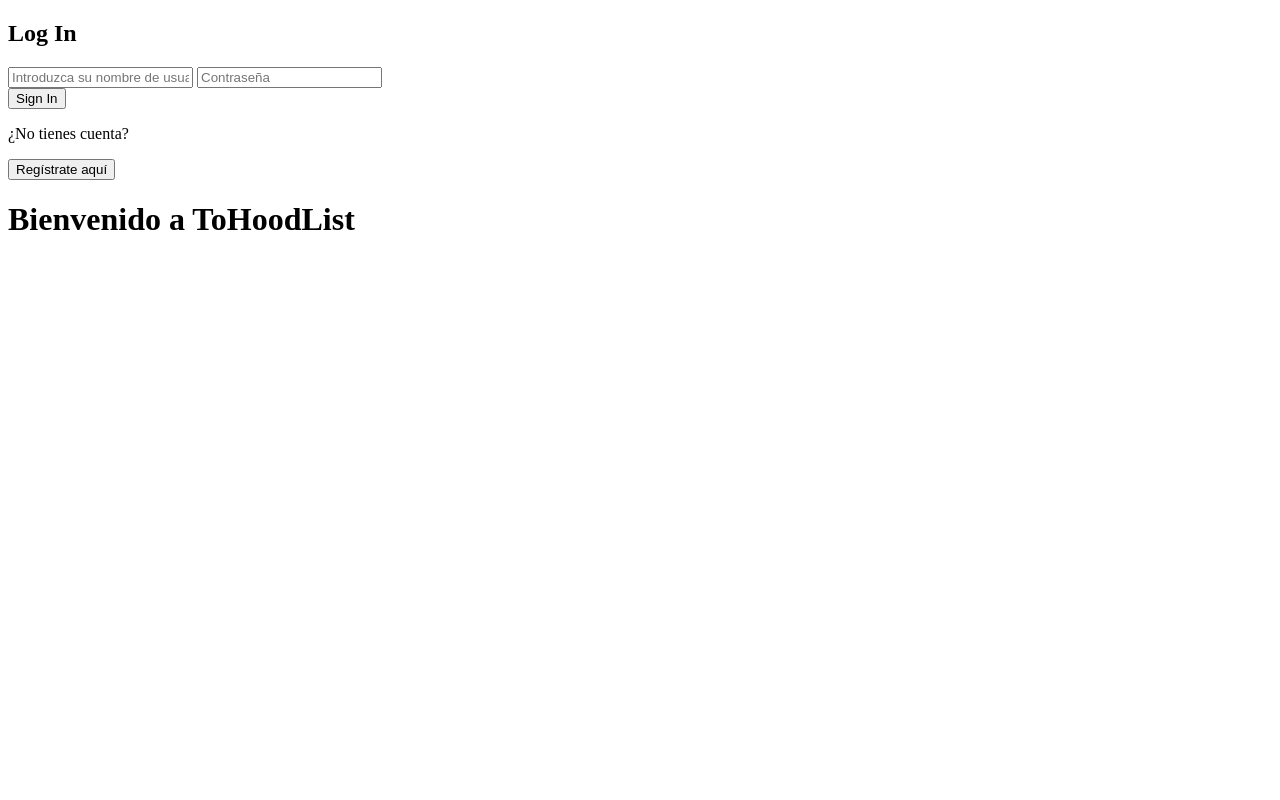
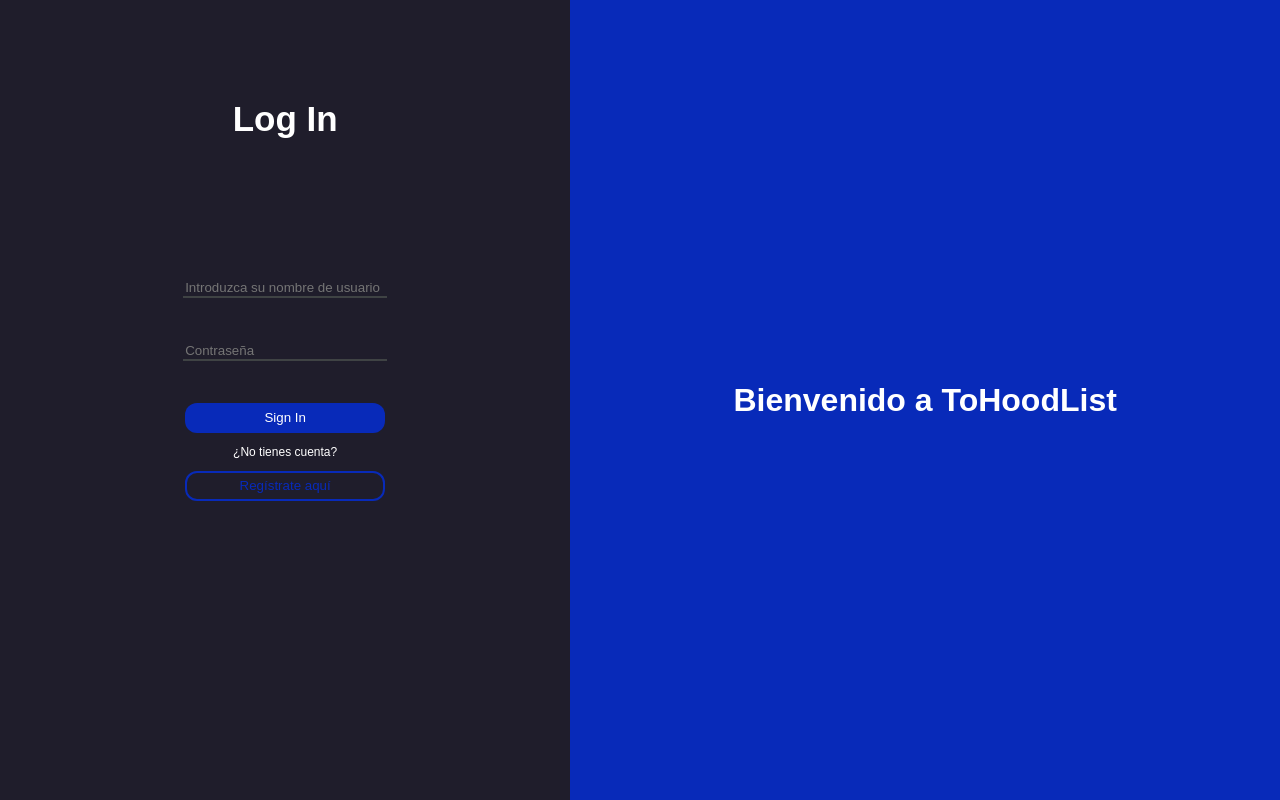
Before and after one commit to javierdominguezsuarez/ToHoodList, a Django app: page /login in a window 1280 px wide. Run offline with Django 3.2, Linux system fonts and the light colour scheme; some libraries are stand-ins or nearby versions.

Commit message:
html and css of login almost finished

```diff
--- /dev/null
+++ b/usuarios/static/estilos/login.css
@@ -0,0 +1,119 @@
+html, body{
+    margin: 0;
+    height: 100%;
+    font-family: 'Poppins', sans-serif;
+}
+
+.container{
+    height: 100%;
+    display: flex;
+    color: #FFF;
+}
+
+.left-box{
+    background: #1F1D2B;
+    flex-grow: 1;
+}
+
+.container-left{
+    height: 100%;
+    display: flex;
+    flex-direction: column;
+}
+
+.container-left div{
+    padding: 10px;
+}
+
+.header-left{
+
+    flex: 0.4;
+    display: flex;
+    align-items: center;
+    margin: auto;
+}
+
+
+.main-box{
+    flex: 1;
+    padding: 0;
+    display: flex;
+    flex-direction: column;
+    align-items: center;
+}
+
+.input-box{
+    flex: 1;
+    display: flex;
+    flex-direction: column;
+    justify-content: space-around;
+}
+
+.input-box input{
+    background: #1F1D2B;
+    width: 200px;
+    border: none;
+    border-bottom: 2px solid #3F4344;
+    color: #FFF;
+
+}
+
+.input-box input:focus{
+    outline:none;
+    border-bottom: 2px solid #082AB9;
+    background: linear-gradient(to bottom, transparent, #181720);
+    color: #FFF;
+}
+
+.buttons-box{
+    flex: 3;
+    display: flex;
+    flex-direction: column;
+    align-items: center;
+}
+
+.signin-button{
+    background:#082AB9;
+    border-radius: 12px;
+    border: none;
+    cursor: pointer;
+    color: #FFF;
+    width: 200px;
+    height: 30px;
+}
+
+.buttons-box p{
+    font-size: 12px;
+}
+
+.register-button{
+    background:#1F1D2B;
+    border-radius: 12px;
+    border: 2px solid #082AB9;
+    color: #082AB9;
+    width: 200px;
+    height: 30px;
+    cursor: pointer;
+}
+
+h2{
+    text-align: center;
+    font-size: 35px;
+}
+
+.right-box{
+    background: #082AB9;
+    flex-grow: 1;
+}
+
+.container-right{
+    height: 100%;
+    display:flex;
+    align-items: center;
+    justify-content: center;
+}
+
+.container-right div{
+    display: inline-block;
+
+}
--- a/usuarios/templates/estilos/login.html
+++ b/usuarios/templates/estilos/login.html
@@ -3,8 +3,12 @@
     <head>
         <title>ToHoodList Log In</title>
         <script src="https://kit.fontawesome.com/bbe51b02f0.js" crossorigin="anonymous"></script>
+        {% load static %}
+        <link rel="stylesheet" href="{% static 'estilos/login.css' %}" type="text/css" media="screen">
+        <link rel="preconnect" href="https://fonts.gstatic.com">
     </head>
     <body>
+        <div class = "container">
             <div class = "left-box">
                 <div class = "container-left">
                     <div class = "header-left">
@@ -25,9 +29,14 @@
                 </div>
             </div>
             <div class = "right-box">
-            <div class = "container-left">
+                <div class = "container-right">
+                    <div>
                         <h1>Bienvenido a ToHoodList</h1>
                     </div>
+
                 </div>
+            </div>
+        </div>
+
     </body>
 </html>
```
Also changed, not shown: config/db.sqlite3 (added). Lines whose indentation alone changed are shown as unchanged.
